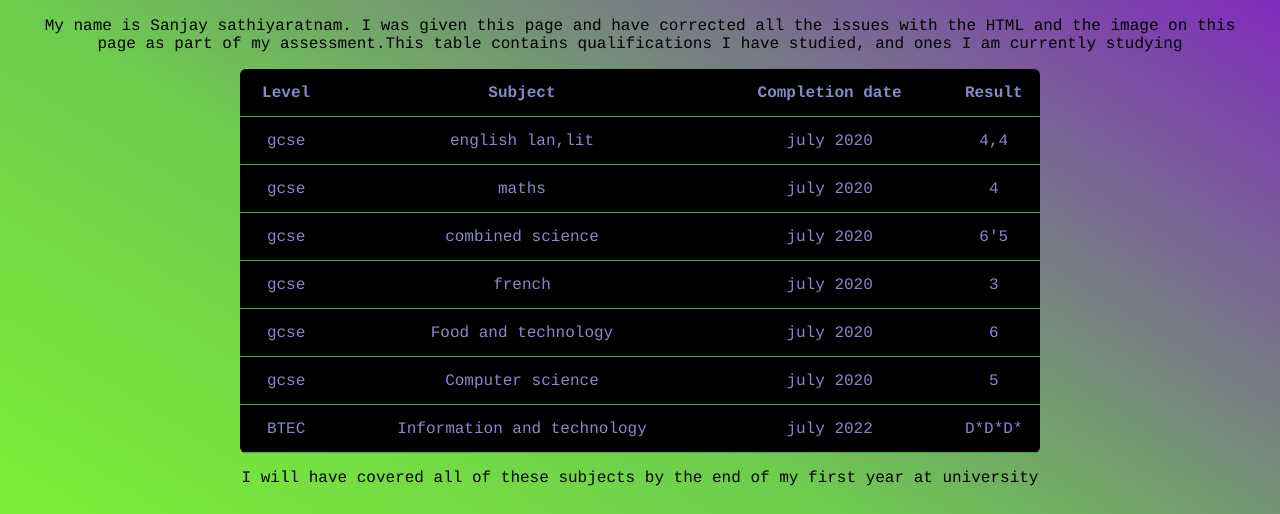
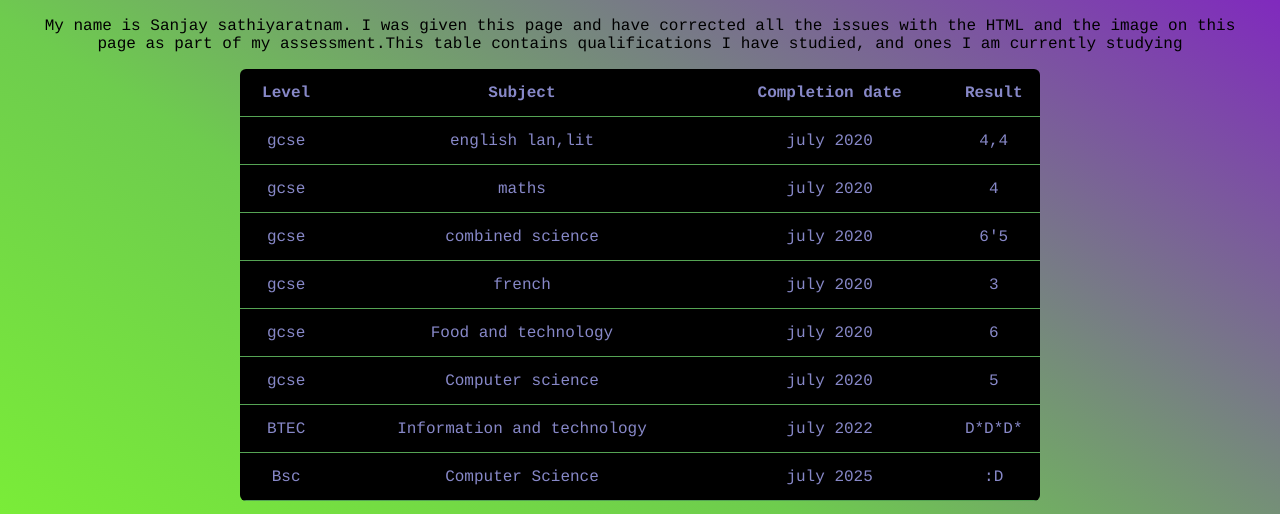
Before and after one commit to nerdypineapple1/nerdypineapple1.github.io, a website: page qualifications.html in a window 1280 px wide. Shown: the part 425-939 px from the top of the page. Drawn offline with Linux system fonts and the light colour scheme.

Commit message:
Add files via upload

```diff
--- a/qualifications.html
+++ b/qualifications.html
@@ -85,6 +85,12 @@
         <td>july 2022</td>
         <td>D*D*D*</td>
       </tr>
+      <tr>
+        <td>Bsc</td>
+        <td>Computer Science</td>
+        <td>july 2025</td>
+        <td>:D</td>
+      </tr>
     </table>
     <p>I will have covered all of these subjects by the end of my first year at university</p>
     <ul>
```
